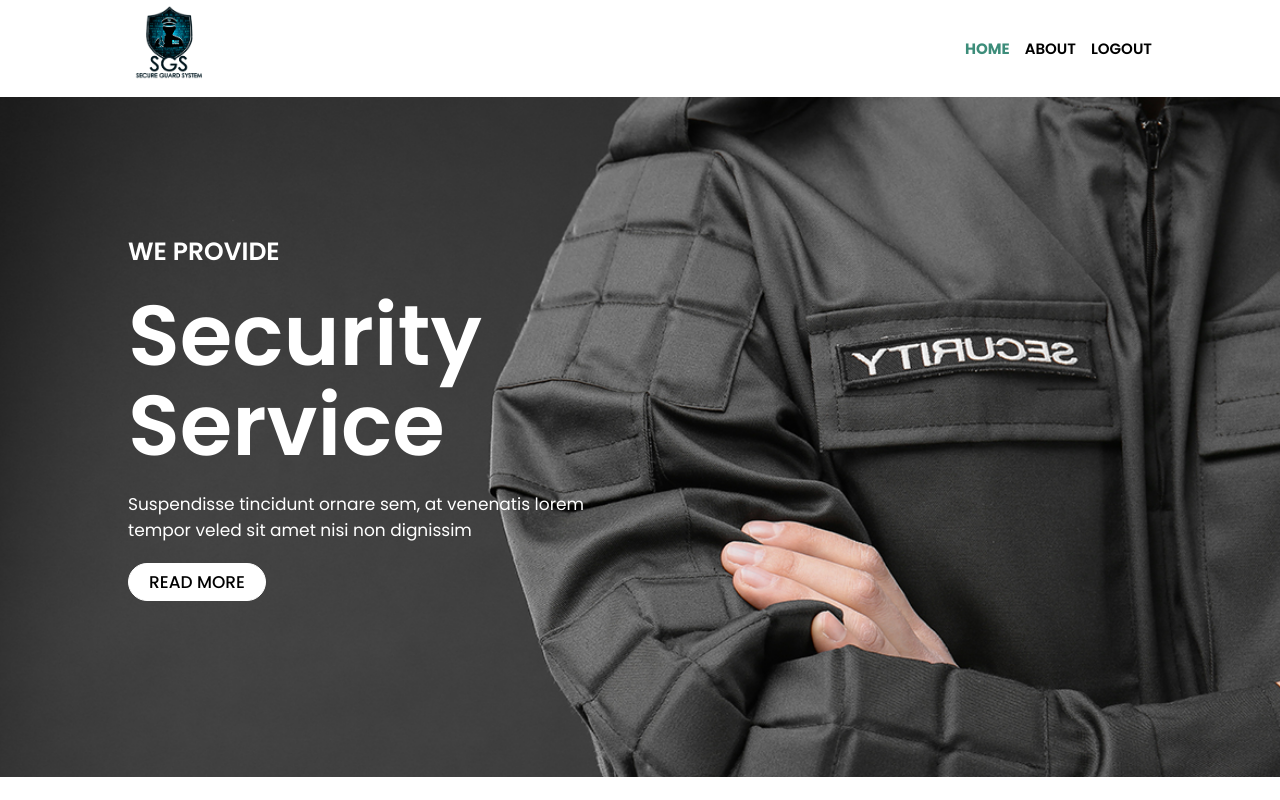
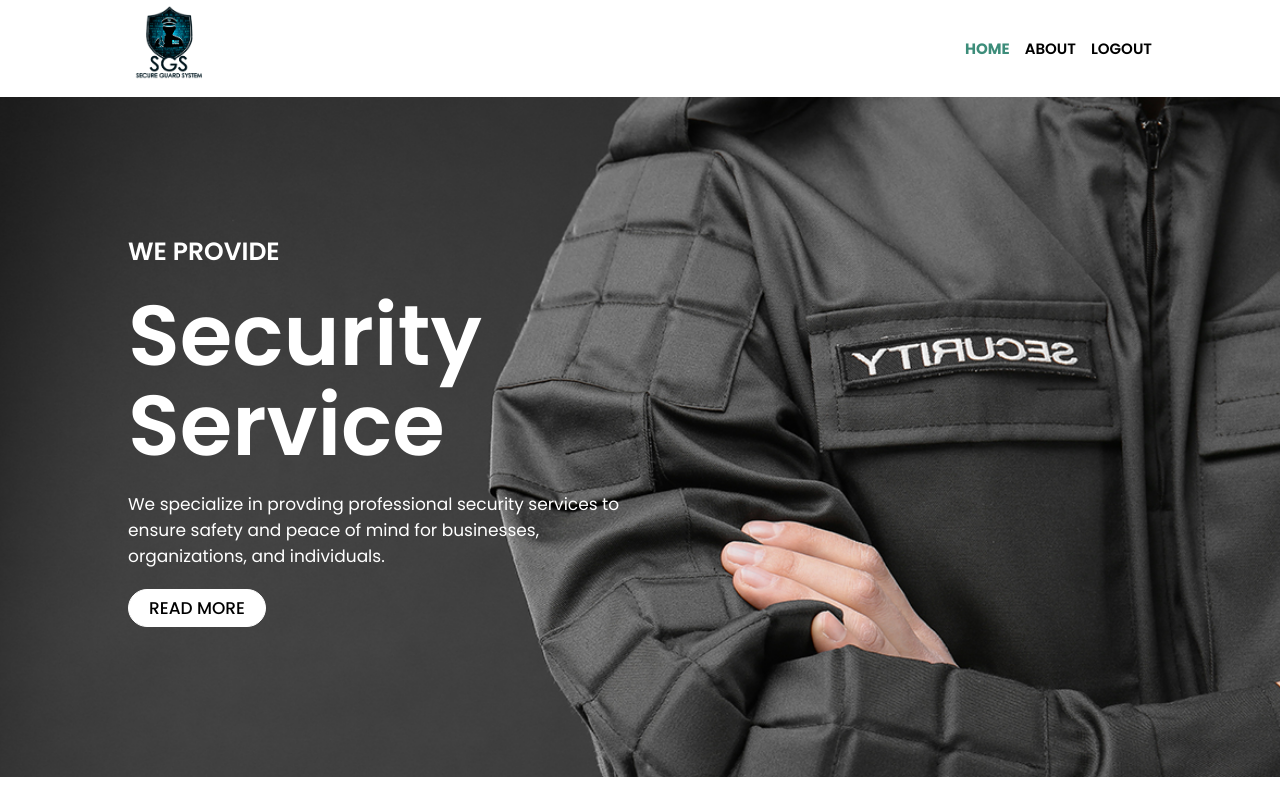
Before and after one commit to CharuniFernando/ITPM-project, a React (Create React App) app in the folder frontend/: page /home in a window 1280 px wide. Shown: the top 800 px of the page. Built offline with nearby package versions, Linux system fonts and the light colour scheme.

Commit message:
Update Home.js
add sub topic

```diff
--- a/frontend/src/Components/Home/UserHome/Home.js
+++ b/frontend/src/Components/Home/UserHome/Home.js
@@ -21,8 +21,7 @@ function Home() {
           <p className="main_topic_home">We provide</p>
           <p className="sub_topic_home">security service</p>
           <p className="sub_para_home">
-            Suspendisse tincidunt ornare sem, at venenatis lorem tempor veled
-            sit amet nisi non dignissim
+            We specialize in provding professional security services to ensure safety and peace of mind for businesses, organizations, and individuals.
           </p>
           <button className="home_btn">read more</button>
         </div>
```
